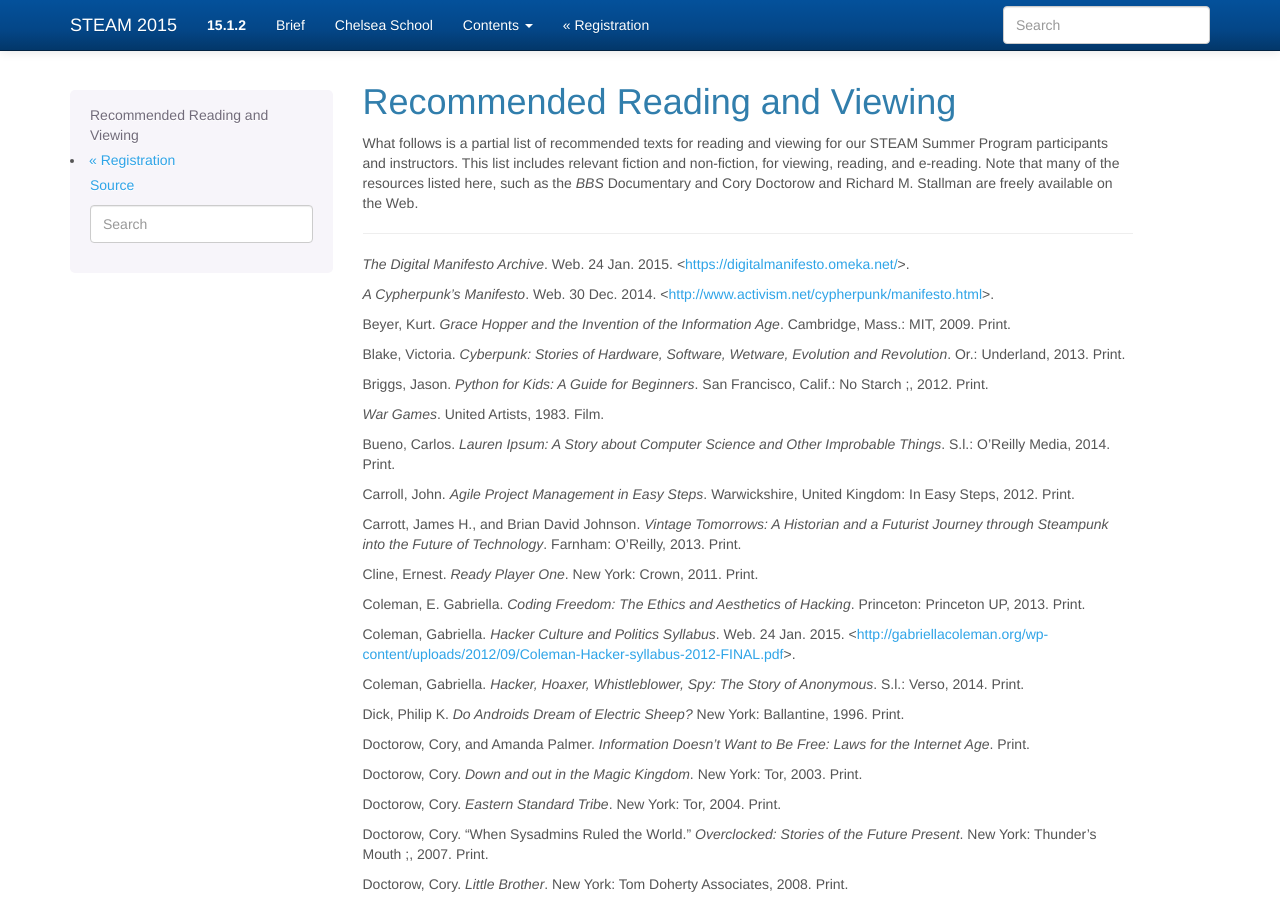
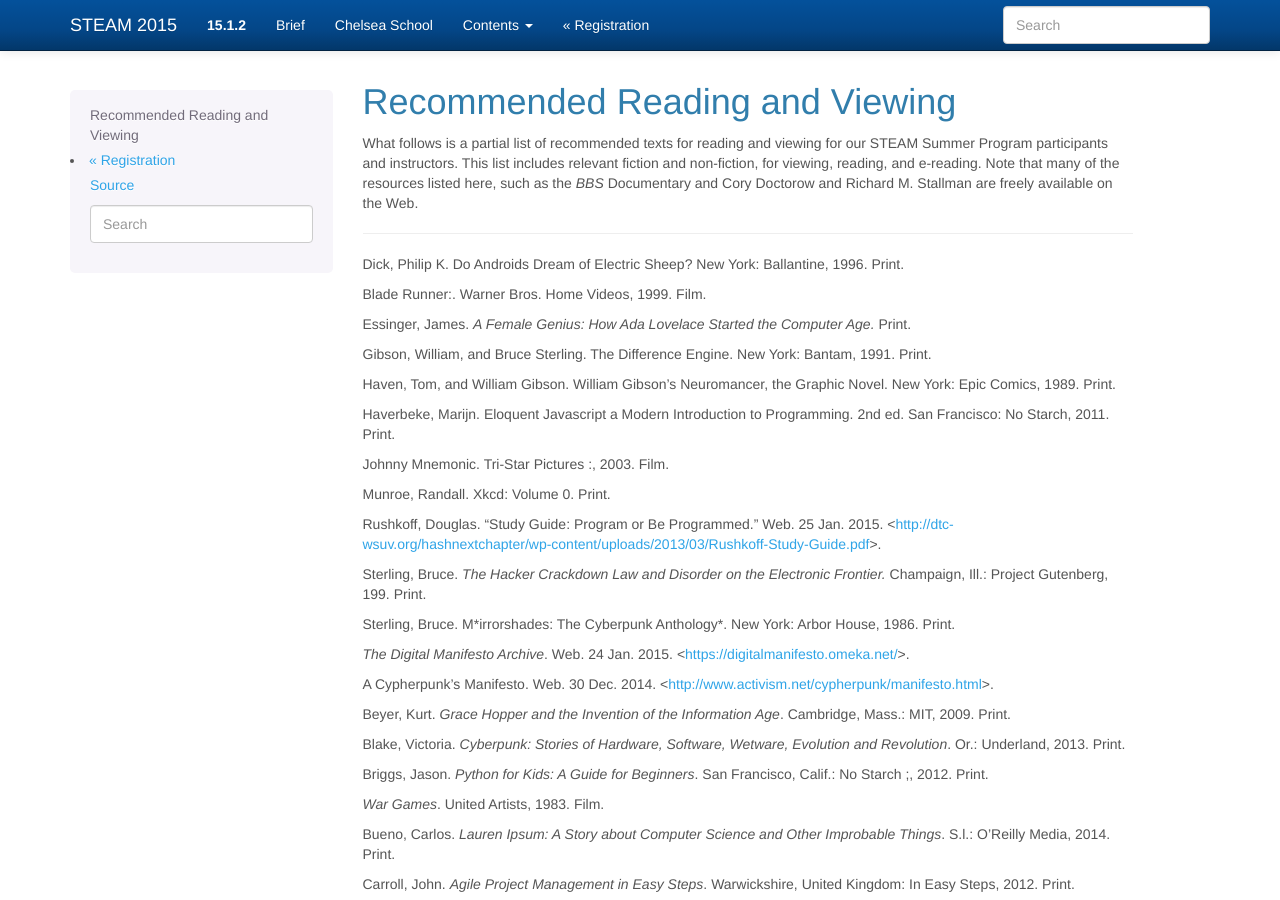
Before and after one commit to ghoulmann/summer-steam-program-details-2015, a Sphinx documentation site: the page built from details-pdf/source/resources.rst, in a window 1280 px wide and 900 px high. Built offline with Sphinx 7.4.7, drawn with Linux system fonts in a browser that asks for light colours; some of the changed text lies outside the part shown.

Commit message:
added books to resources - not that alphabetical ordering is munged

```diff
--- a/details-pdf/source/resources.rst
+++ b/details-pdf/source/resources.rst
@@ -6,10 +6,31 @@ What follows is a partial list of recommended texts for reading and viewing for
 
 --------------------------------
 
+Dick, Philip K. Do Androids Dream of Electric Sheep? New York: Ballantine, 1996. Print.
+
+Blade Runner:. Warner Bros. Home Videos, 1999. Film.
+
+Essinger, James. *A Female Genius: How Ada Lovelace Started the Computer Age.* Print.
+
+Gibson, William, and Bruce Sterling. The Difference Engine. New York: Bantam, 1991. Print.
+
+Haven, Tom, and William Gibson. William Gibson's Neuromancer, the Graphic Novel. New York: Epic Comics, 1989. Print.
+
+Haverbeke, Marijn. Eloquent Javascript a Modern Introduction to Programming. 2nd ed. San Francisco: No Starch, 2011. Print.
+
+Johnny Mnemonic. Tri-Star Pictures :, 2003. Film.
+
+Munroe, Randall. Xkcd: Volume 0. Print.
+
+Rushkoff, Douglas. "Study Guide: Program or Be Programmed." Web. 25 Jan. 2015. <http://dtc-wsuv.org/hashnextchapter/wp-content/uploads/2013/03/Rushkoff-Study-Guide.pdf>.
+
+Sterling, Bruce. *The Hacker Crackdown Law and Disorder on the Electronic Frontier.* Champaign, Ill.: Project Gutenberg, 199. Print.
+
+Sterling, Bruce. M*irrorshades: The Cyberpunk Anthology*. New York: Arbor House, 1986. Print.
 
 *The Digital Manifesto Archive*. Web. 24 Jan. 2015. <https://digitalmanifesto.omeka.net/>.
 
-*A Cypherpunk's Manifesto*. Web. 30 Dec. 2014. <http://www.activism.net/cypherpunk/manifesto.html>.
+A Cypherpunk's Manifesto. Web. 30 Dec. 2014. <http://www.activism.net/cypherpunk/manifesto.html>.
 
 Beyer, Kurt. *Grace Hopper and the Invention of the Information Age*.
 Cambridge, Mass.: MIT, 2009. Print.
@@ -188,4 +209,8 @@ Wark, McKenzie. *A Hacker Manifesto*. Cambridge, MA: Harvard UP, 2004. Print.
 
 Wark, McKenzie. *Gamer Theory*. Cambridge, Mass.: Harvard UP, 2007. Print.
 
+Wiener, Norbert. *Cybernetics: Control and Communication in the Animal and the Machine*. New York: Wiley, 1948. Print.
+
+Wiener, Norbert. *The Human Use of Human Beings: Cybernetics and Society*. 2nd ed. Garden City, New York: Doubleday, 1954. Print.
+
 Williams, Sam. *Free as in Freedom (2.0): Richard Stallman and the Free Software Revolution*. 2nd ed. Boston, MA: Free Software Foundation, 2010. Print.
```
Also changed, not shown: details-web/source/resources.rst (+9 -6 lines).
